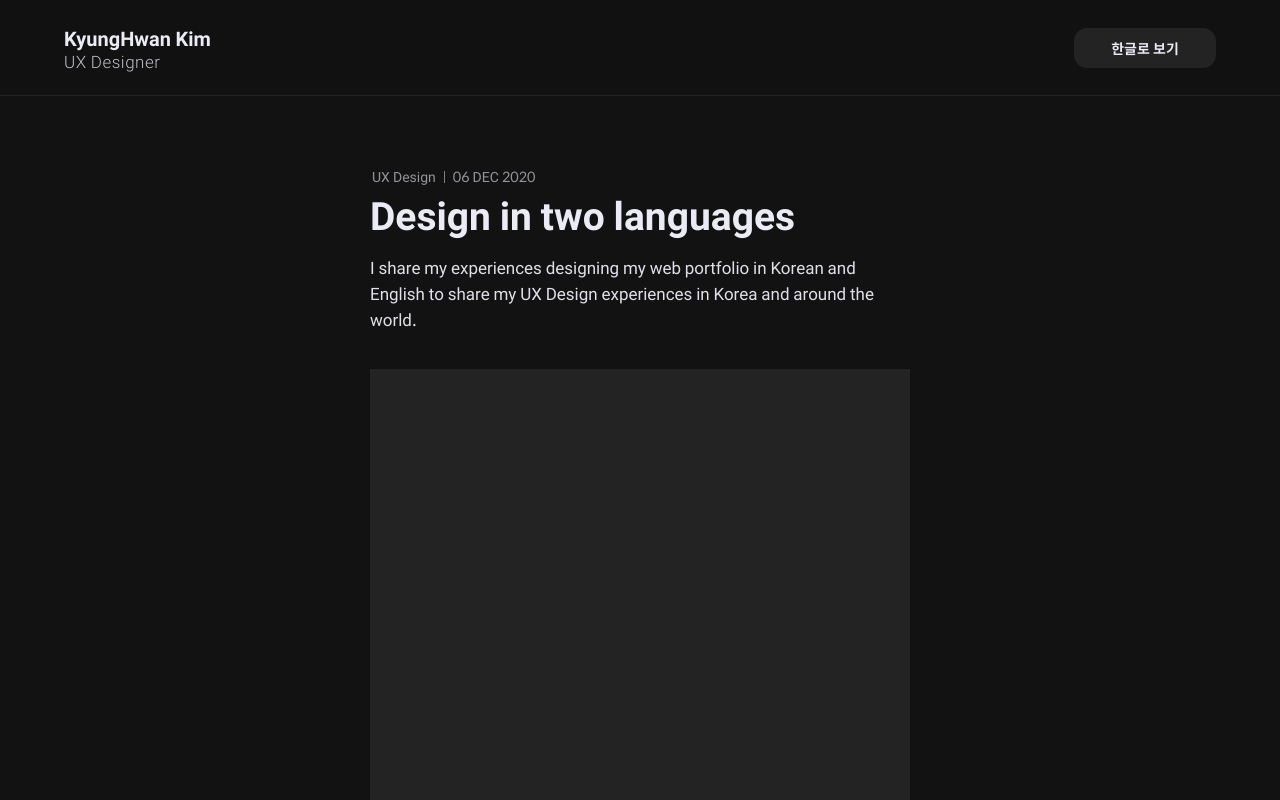
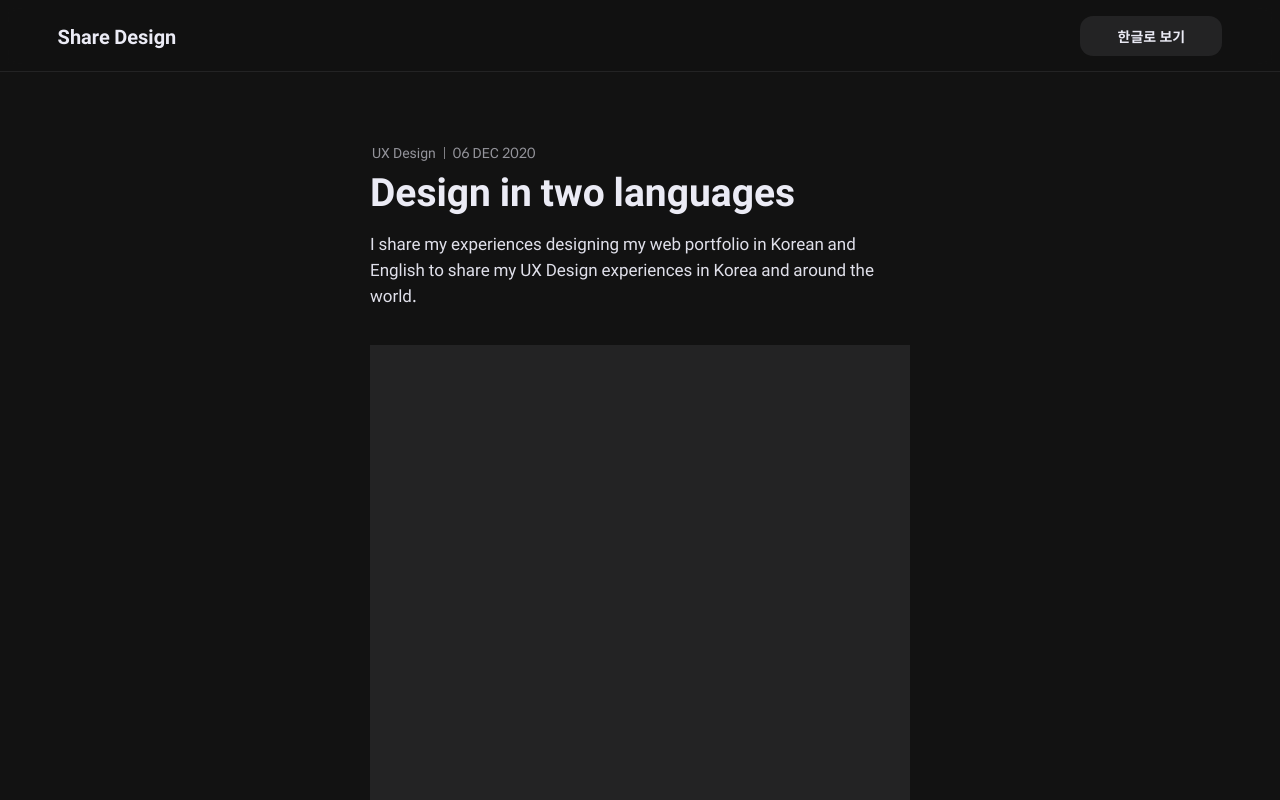
Before and after one commit to dalgudot/share-design, a Next.js app: page / in a window 1280 px wide. Built offline with nearby package versions, Linux system fonts and the light colour scheme.

Commit message:
20201210

```diff
--- a/package.json
+++ b/package.json
@@ -19,6 +19,7 @@
     "react-dom": "17.0.1",
     "react-firebaseui": "^4.1.0",
     "react-intersection-observer": "^8.31.0",
+    "react-parallax-tilt": "^1.4.67",
     "react-redux": "^7.2.2",
     "react-scroll-parallax": "^2.3.5",
     "redux": "^4.0.5",
--- a/src/components/index/article.jsx
+++ b/src/components/index/article.jsx
@@ -1,9 +1,11 @@
 import PropTypes from 'prop-types';
 import styled from 'styled-components';
+import Link from 'next/link';
 import H1Text from '../typo/h1';
 import PText from '../typo/p';
 import { fontSize, fontWeight } from '../typo/font';
 import { motion } from 'framer-motion';
+import Tilt from 'react-parallax-tilt';
 
 const Article = ({ category, date, title, description }) => {
   Article.propTypes = {
@@ -15,8 +17,11 @@ const Article = ({ category, date, title, description }) => {
 
   return (
     <LiArticle>
+      <Tilt>
+        <Link href="/">
+          <a>
             <motion.article
-        whileHover="hover"
+              // whileHover="hover"
               whileTap={{ scale: 0.995 }}
               variants={articleVariants}
             >
@@ -65,6 +70,9 @@ const Article = ({ category, date, title, description }) => {
 
               <Artwork />
             </motion.article>
+          </a>
+        </Link>
+      </Tilt>
     </LiArticle>
   );
 };
@@ -73,13 +81,13 @@ export default Article;
 
 const LiArticle = styled.li`
   max-width: 540px;
-  margin: 168px auto 0;
+  margin: 144px auto 0;
   /* padding: 64px; */
   /* border-radius: 24px; */
   /* box-shadow: 33px 33px 50px #0f0f0f, -33px -33px 50px #151515; */
 
   @media all and (max-width: 768px) {
-    margin-top: 144px;
+    margin-top: 120px;
   }
 `;
 
--- a/src/components/index/header.jsx
+++ b/src/components/index/header.jsx
@@ -13,6 +13,14 @@ const Header = () => {
         <Link href="/">
           <Left>
             <H3Text
+              text={languageFunc(t.shareDesign)}
+              mobileSize={fontSize[20]}
+              tabletSize={fontSize[20]}
+              desktopSize={fontSize[20]}
+              weight={fontWeight[700]}
+            />
+
+            {/* <H3Text
               text={languageFunc(t.myname)}
               mobileSize={fontSize[18]}
               tabletSize={fontSize[20]}
@@ -28,7 +36,7 @@ const Header = () => {
               letterSpacing="0.5px"
               marginTop="-4px"
               opacity={0.8}
-            />
+            /> */}
           </Left>
         </Link>
         <LangChangeButton />
@@ -46,9 +54,9 @@ const HeaderContainer = styled.header`
   left: 0;
   width: 100%;
   /* height 반응형으로 조절 필요 */
-  height: 96px;
+  height: 72px;
   /* padding: 3vh 4vw; */
-  padding: 0 5vw;
+  padding: 0 4.5vw;
   display: flex;
   justify-content: space-between;
   align-items: center;
@@ -64,7 +72,7 @@ const GlassMorphismBackground = styled.div`
   left: 0;
   width: 100%;
   /* height 반응형으로 조절 필요 */
-  height: 96px;
+  height: 72px;
   background-color: ${({ theme }) => theme.backgroundColor};
   opacity: 0.9;
   backdrop-filter: blur(10px);
--- a/src/components/index/lang/t.jsx
+++ b/src/components/index/lang/t.jsx
@@ -1,4 +1,9 @@
 export const t = {
+  shareDesign: {
+    k: '디자인 공유하기',
+    e: 'Share Design',
+  },
+
   myname: {
     k: '김\u00A0\u00A0경\u00A0\u00A0환',
     e: 'KyungHwan Kim',
--- a/src/components/typo/font.jsx
+++ b/src/components/typo/font.jsx
@@ -1,4 +1,5 @@
 // fontSizeSet -> 각 set를 객체 혹은 배열로
+// X-large 등 이름으로 해야 의미가 생김!
 
 export const fontSize = {
   67: '67px',
--- a/src/pages/index.js
+++ b/src/pages/index.js
@@ -62,7 +62,7 @@ export default Index;
 
 const ContainerIndex = styled.div`
   @media all and (max-width: ${mediaBreakPoint.first}) {
-    padding: 0 5vw;
+    padding: 0 4.5vw;
   }
 
   @media all and (min-width: ${mediaBreakPoint.second}) and (max-width: ${mediaBreakPoint.third}) {
--- a/src/styles/global.css
+++ b/src/styles/global.css
@@ -52,13 +52,6 @@ a {
   -webkit-tap-highlight-color: transparent;
 }
 
-a:link,
-a:visited,
-a:hover,
-a:active {
-  text-decoration: none;
-}
-
 button {
   /* all: unset -> 모든 속성 한번에 초기화 */
   all: unset;
--- a/src/styles/theme.js
+++ b/src/styles/theme.js
@@ -3,6 +3,14 @@ import { createGlobalStyle } from 'styled-components';
 const GlobalColors = createGlobalStyle`
 body {
   background-color: ${({ theme }) => theme.backgroundColor};
+  color: ${({ theme }) => theme.gray1};
+}
+
+a:link,
+a:visited,
+a:hover,
+a:active {
+  text-decoration: none;
   color: ${({ theme }) => theme.gray1};
 }
 `;
```
Also changed, not shown: src/pages/article/two-language.js (renamed from src/pages/contents/two-language.js), 1 other file (tests, documents, lock files or other folders). Lines whose indentation alone changed are shown as unchanged.
